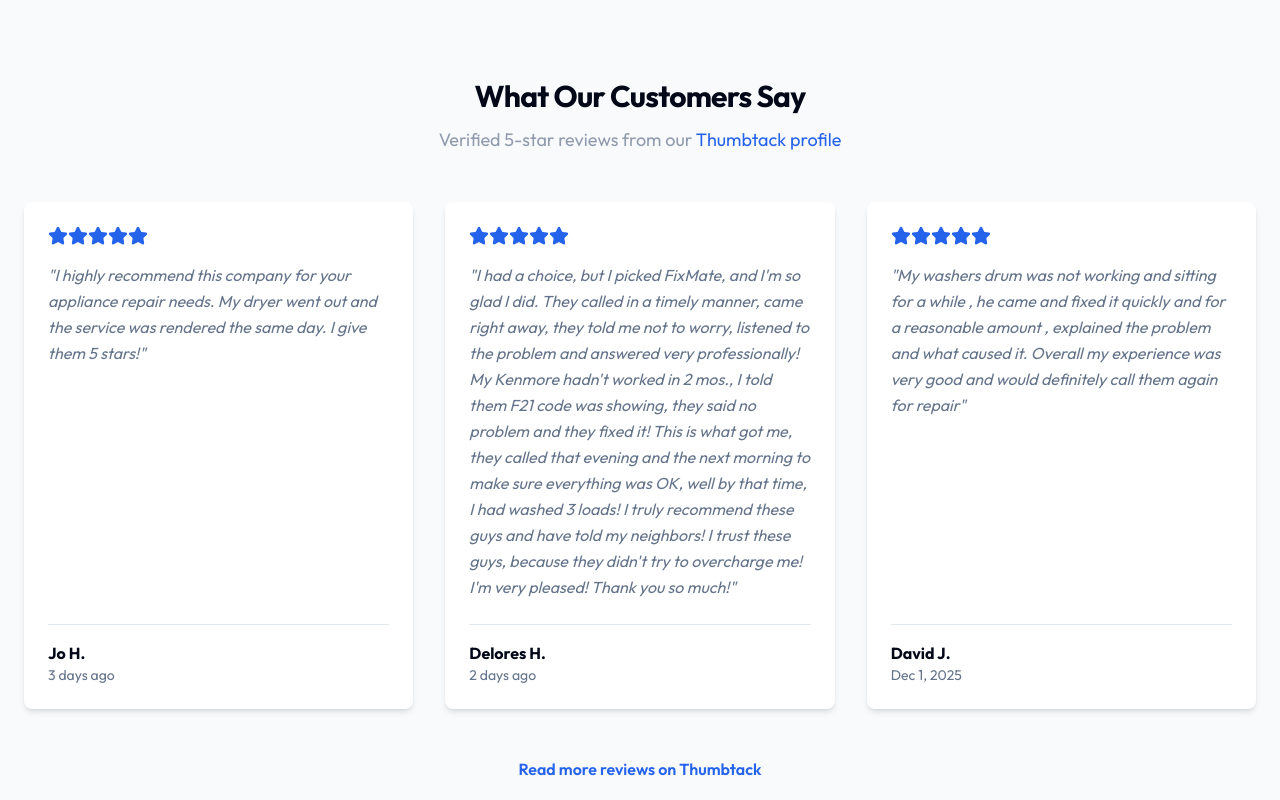
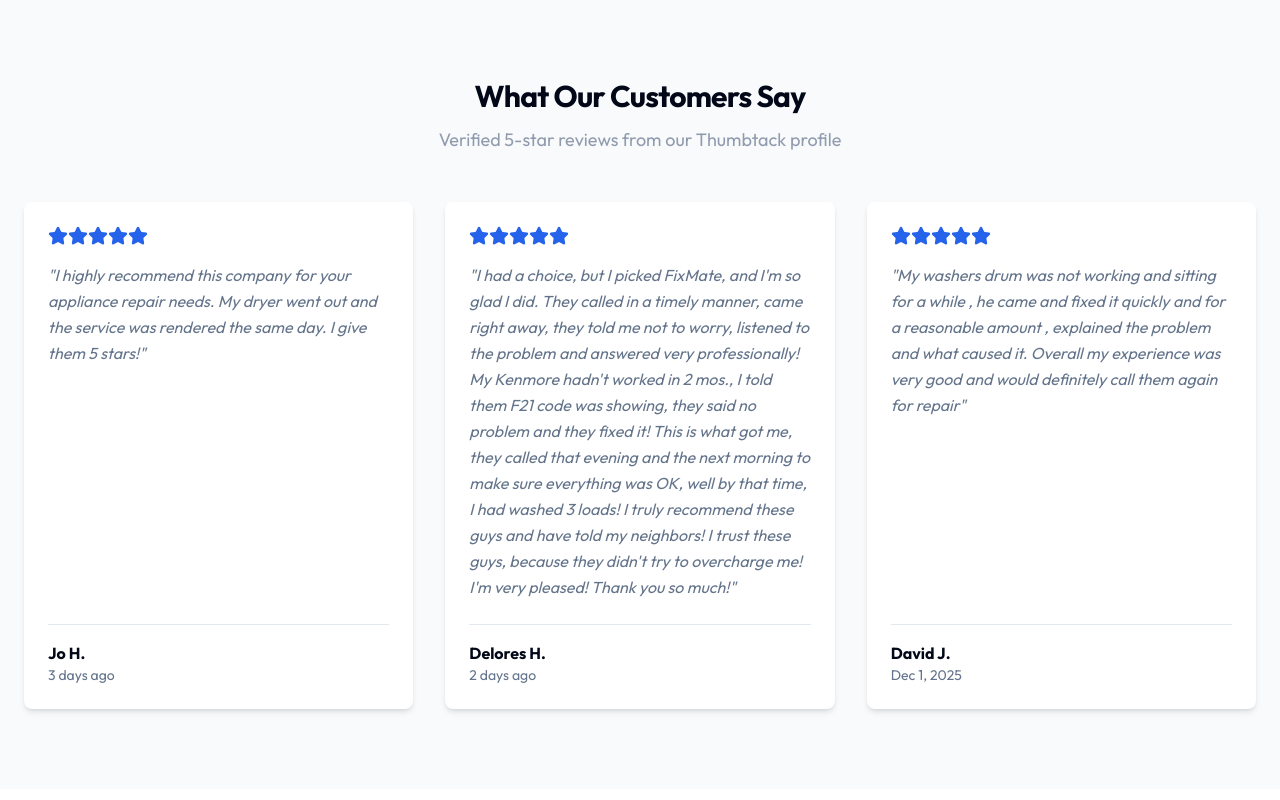
Before and after one commit to ilyarjan1/fixmate, a Next.js app: page / in a window 1280 px wide. Shown: the part 1220-2020 px from the top of the page. Built offline with nearby package versions, Linux system fonts and the light colour scheme.

Commit message:
style: remove thumbtack links to avoid deactivated profile errors

```diff
--- a/src/components/layout/reviews.tsx
+++ b/src/components/layout/reviews.tsx
@@ -29,15 +29,7 @@ export function Reviews() {
                 <div className="text-center mb-12">
                     <h2 className="text-3xl font-bold tracking-tight mb-3">What Our Customers Say</h2>
                     <p className="text-muted-foreground/70 text-lg">
-                        Verified 5-star reviews from our{" "}
-                        <a
-                            href="https://www.thumbtack.com/il/chicago/handyman/fixmate/service/565466106144251909"
-                            target="_blank"
-                            rel="noopener noreferrer"
-                            className="text-primary hover:underline"
-                        >
-                            Thumbtack profile
-                        </a>
+                        Verified 5-star reviews from our Thumbtack profile
                     </p>
                 </div>
                 <div className="grid grid-cols-1 md:grid-cols-3 gap-8">
@@ -60,16 +52,6 @@ export function Reviews() {
                         </Card>
                     ))}
                 </div>
-                <div className="mt-12 text-center">
-                    <a
-                        href="https://www.thumbtack.com/il/chicago/handyman/fixmate/service/565466106144251909"
-                        target="_blank"
-                        rel="noopener noreferrer"
-                        className="inline-flex items-center text-primary font-semibold hover:underline"
-                    >
-                        Read more reviews on Thumbtack
-                    </a>
-                </div>
             </div>
         </section>
     )
```
